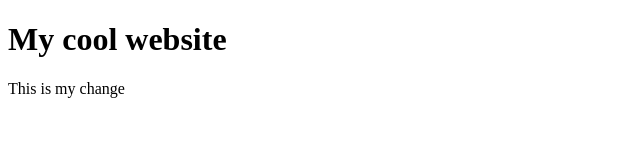
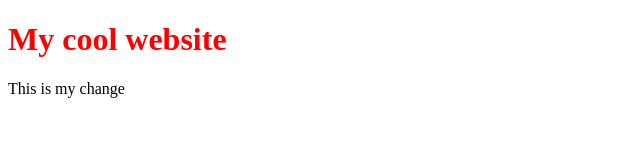
Before and after one commit to OLShechuk/Repo, a plain HTML site: page index.html in a window 1280 px wide. Shown: the whole page, without its empty margins (0-640 px from the left). Drawn offline with Linux system fonts and the light colour scheme.

Commit message:
added red color to h1 tag

```diff
--- a/index.html
+++ b/index.html
@@ -7,7 +7,7 @@
     <title>Git</title>
 </head>
 <body>
-    <H1>My cool website</H1>
+    <H1 style="color:red">My cool website</H1>
     <div>This is my change</div>
 </body>
 </html>
```
